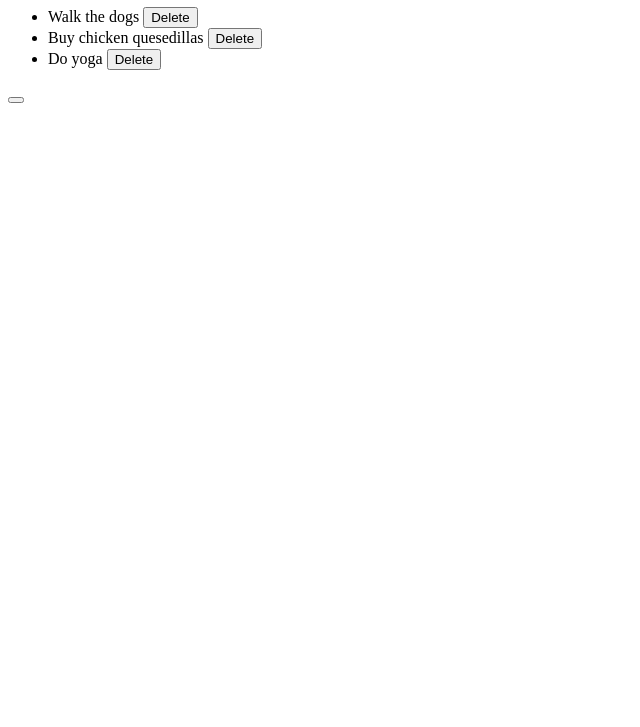
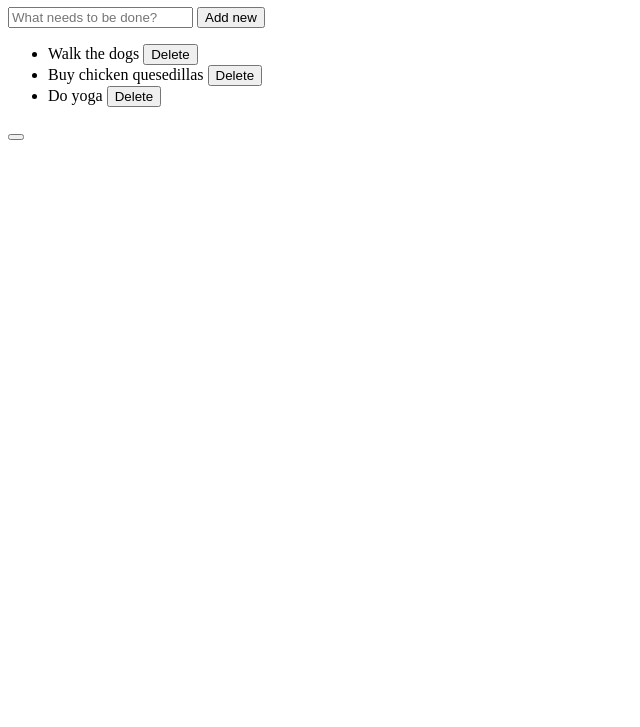
Before and after one commit to mgalush/vanilla-todo, a plain HTML site: page index.html in a window 1280 px wide. Shown: the part 73-800 px from the top of the page, without its empty margins (0-640 px from the left). Drawn offline with Linux system fonts and the light colour scheme.

Commit message:
created add new button

```diff
--- a/index.html
+++ b/index.html
@@ -10,6 +10,8 @@
   </header>
 
   <body>
+    <input type="text" placeholder="What needs to be done?"></input>
+    <button>Add new</button>
     <ul>
       <li>Walk the dogs
         <button>Delete</button></li>
```
